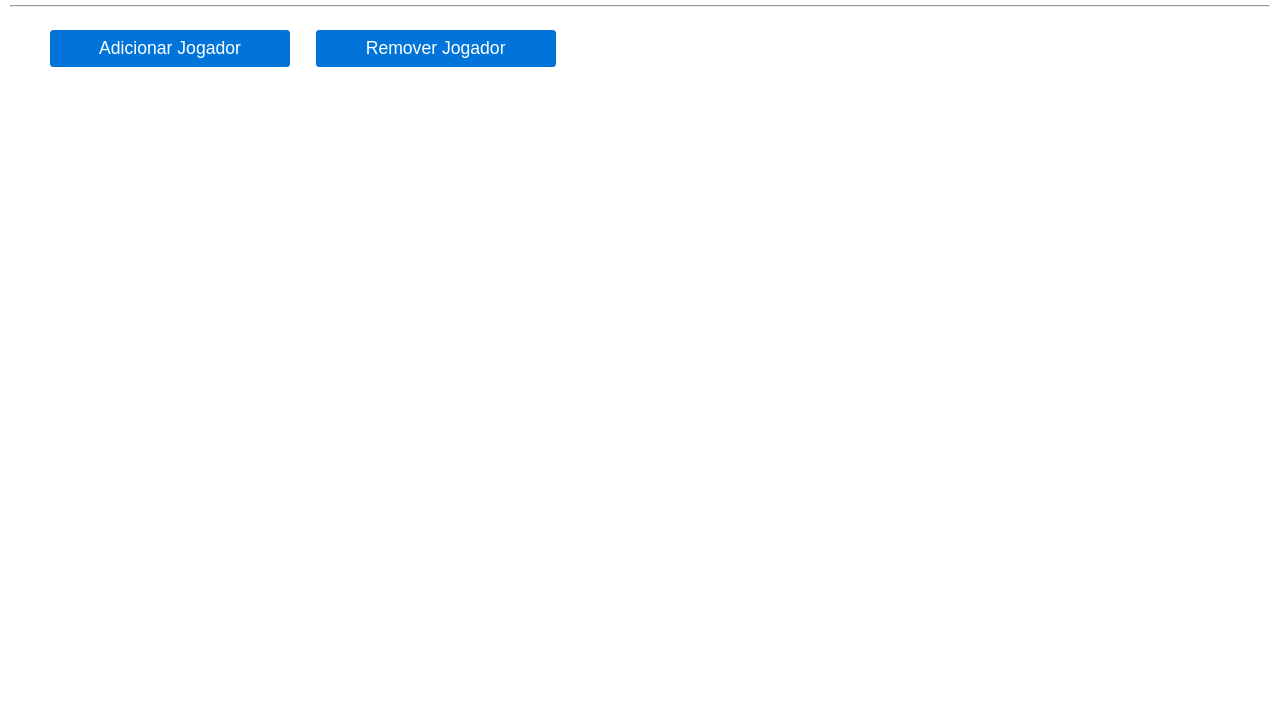
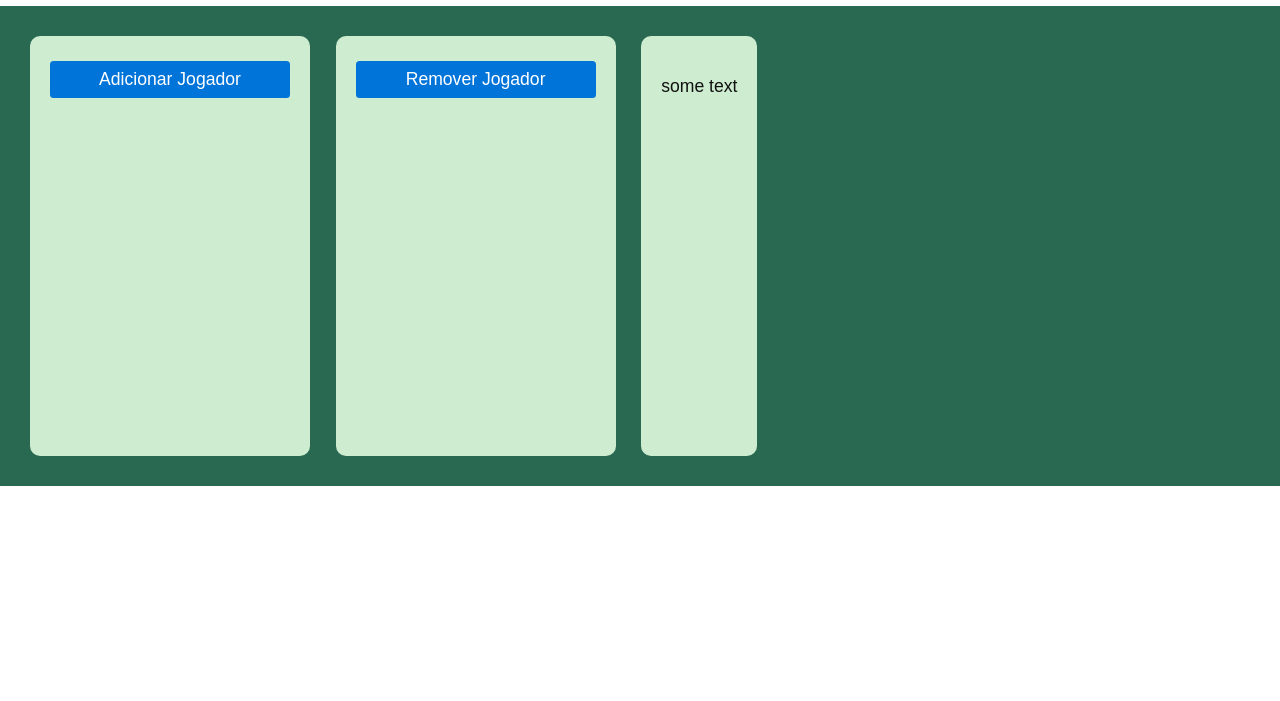
Before and after one commit to mrdsantos/OneBitCode, a plain HTML site: page javascript_dom/escalacao_time_exercise/index.html in a window 1280 px wide. Shown: the part 109-810 px from the top of the page. Drawn offline with Linux system fonts and the light colour scheme.

Commit message:
change index layout to three columns
create columns and buttons

```diff
--- a/javascript_dom/escalacao_time_exercise/content/script/script.js
+++ b/javascript_dom/escalacao_time_exercise/content/script/script.js
@@ -2,29 +2,67 @@ document.title = "Escalação do Time"
 
 document.body.appendChild(
 	Object.assign(document.createElement("h1"), {
-		textContent: "Escalação do time"
+		textContent: "Escalação do time",
 	})
 )
 document.body.appendChild(Object.assign(document.createElement("hr")))
 
 document.body
 	// create a div
-	.appendChild(Object.assign(document.createElement("div")))
-	// append an ul to the div
-	.appendChild(Object.assign(document.createElement("ul"),
-	{className: "clean"}
-	))
-	// append 2x li to ul
-	.append(Object.assign(document.createElement("li"),
-	{id: "li-btnAdd"}
-	),Object.assign(document.createElement("li"),
-	{id: "li-btnRmv"}))
+	.appendChild(
+		Object.assign(document.createElement("div"), { id: "containerMain" })
+	)
 
-	document.getElementById("li-btnAdd").append(Object.assign(document.createElement("button"
-	),
-	{id: "btnAdd"},
-	{textContent: "Adicionar Jogador"}))
+document
+	.getElementById("containerMain")
+	.append(
+		Object.assign(
+			document.createElement("div"),
+			{ className: "column" },
+			{ id: "playerAddCol" }
+		)
+	)
+document
+	.getElementById("containerMain")
+	.append(
+		Object.assign(
+			document.createElement("div"),
+			{ className: "column" },
+			{ id: "playerRmvCol" }
+		)
+	)
+document
+	.getElementById("containerMain")
+	.append(
+		Object.assign(
+			document.createElement("div"),
+			{ className: "column" },
+			{ id: "playerListCol" }
+		)
+	)
 
-	document.getElementById("li-btnRmv").append(Object.assign(document.createElement("button"),
-	{id: "btnRmv"},
-	{textContent: "Remover Jogador"}))
+document
+	.getElementById("playerAddCol")
+	.append(
+		Object.assign(
+			document.createElement("button"),
+			{ id: "btnAdd" },
+			{ textContent: "Adicionar Jogador" }
+		)
+	)
+
+document
+	.getElementById("playerRmvCol")
+	.append(
+		Object.assign(
+			document.createElement("button"),
+			{ id: "btnRmv" },
+			{ textContent: "Remover Jogador" }
+		)
+	)
+document.getElementById("playerListCol").append(
+	Object.assign(
+		document.createElement("p"),
+		{textContent: "some text"}
+	)
+)
--- a/javascript_dom/escalacao_time_exercise/index.css
+++ b/javascript_dom/escalacao_time_exercise/index.css
@@ -1,17 +1,27 @@
 @import "./picnic.min.css";
 
 body {
-    margin: 10px 10px auto;
+    display: flex;
+    flex-direction: column;
 }
 
 .clean {
     list-style-type: none;
 }
 
-ul {
+#containerMain {
+    padding: 30px;
     display: flex;
     flex-flow: row wrap;
+    min-height: 60%;
     column-gap: 2vw;
+    background-color: rgb(41, 105, 82);
+}
+
+.column {
+    background-color: rgba(230, 255, 227, 0.87);
+    padding: 20px 20px;
+    border-radius: 10px;
 }
 
 #btnAdd {
```
